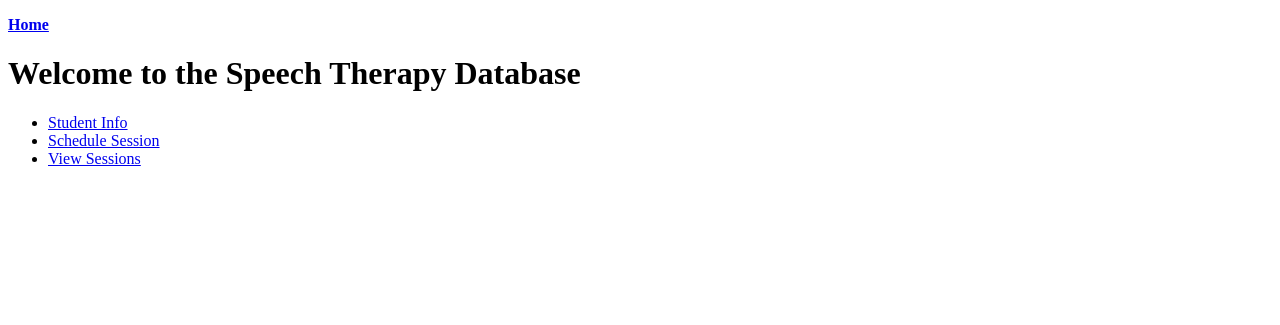
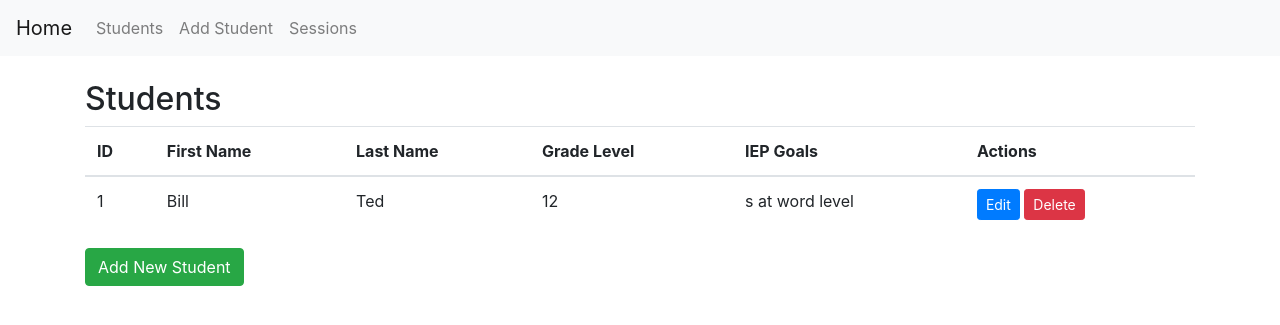
Before and after one commit to hendrism/student_database, a Flask app: page / in a window 1280 px wide. Shown: the top 325 px of the page. Run offline with Flask 3, Linux system fonts and the light colour scheme; data comes from the database, SQL or seed files in the repository; both versions use the stored data as it was after the commit; parts of the project's set-up code (start-up, migrations or seed data) failed here and were passed over; some libraries are stand-ins or nearby versions.

Commit message:
big changes

```diff
--- a/app.py
+++ b/app.py
@@ -1,21 +1,18 @@
 from flask import Flask
 from routes import routes_bp
-from models import db, Student, Session, Goal, Objective, session_objectives_association
-# No Flask-Migrate import here for now
+from models import db
 
 app = Flask(__name__)
-app.config['SQLALCHEMY_DATABASE_URI'] = 'sqlite:///database.db'
+app.config['SQLALCHEMY_DATABASE_URI'] = 'sqlite:////Users/Sean-Work/Databases/student_database/database.db'  # YOUR ABSOLUTE PATH
 app.config['SQLALCHEMY_TRACK_MODIFICATIONS'] = False
 app.config['SECRET_KEY'] = 'your_secret_key'
 
 db.init_app(app)
-
-app.register_blueprint(routes_bp, app=app, db=db)
+app.register_blueprint(routes_bp)
 
 with app.app_context():
-    print("--- Before db.create_all() ---")  # ADD THIS PRINT STATEMENT BEFORE
     db.create_all()
-    print("--- After db.create_all() ---")   # ADD THIS PRINT STATEMENT AFTER
+    print("--- Database tables created (or already exist) ---")
 
 if __name__ == '__main__':
     app.run(debug=True)
--- a/routes.py
+++ b/routes.py
@@ -1,138 +1,131 @@
-from flask import request, redirect, url_for, render_template, flash, Blueprint
-from models import Student, Session, Goal, Objective, session_objectives_association # Change back to absolute import (remove .)
+from flask import request, redirect, url_for, render_template, flash, Blueprint, current_app
+from models import Student, Session, Goal, Objective, session_objectives_association, db  # Absolute imports
 from datetime import datetime
 
 routes_bp = Blueprint('routes', __name__)
 
 @routes_bp.route('/')
 def index():
-    return render_template('index.html')
+    students = Student.query.all()
+    return render_template('index.html', students=students)
 
-@routes_bp.route('/students')
-def student_list():
-    search_term = request.args.get('search')
-    if search_term:
-        students = Student.query.filter(Student.first_name.contains(search_term) | Student.last_name.contains(search_term)).all()
-    else:
-        students = Student.query.all()
+@routes_bp.route('/add_student', methods=['GET', 'POST'])
+def add_student():
+    if request.method == 'POST':
+        first_name = request.form['first_name']
+        last_name = request.form['last_name']
+        grade_level = request.form['grade_level']
+        iep_goals = request.form['iep_goals']
 
-    print("Debugging - Student List Route:") # Debugging print statement (start of route)
-    print(f"  search_term: {search_term}") # Debugging: Check search term
-    print(f"  students: {students}, type: {type(students) if students else None}") # Debugging: Check students list
-    if students:
-        print(f"  Number of students fetched: {len(students)}") # Debugging: Count students
-    else:
-        print("  No students fetched (students is empty or None)") # Debugging: No students message
+        new_student = Student(first_name=first_name, last_name=last_name, grade_level=grade_level, iep_goals=iep_goals)
 
-    return render_template('students.html', students=students, search_term=search_term)
+        db.session.add(new_student)
+        db.session.commit()
+        flash('Student added successfully!', 'success')
+        return redirect(url_for('routes.index'))
+    return render_template('add_student.html')
 
-@routes_bp.route('/schedule_session/confirmation')
-def schedule_session_confirmation():
-    return render_template('schedule_confirmation.html')
+@routes_bp.route('/sessions')
+def sessions():
+    sessions_list = Session.query.all()
+    return render_template('sessions.html', sessions=sessions_list)
 
-@routes_bp.route('/schedule_session', methods=['GET', 'POST'])
-def schedule_session():
+@routes_bp.route('/add_session', methods=['GET', 'POST'])
+def add_session():
     students = Student.query.all()
-    selected_student_id = request.args.get('student_id') # Get student_id from query parameters for "View Goals"
-    selected_student = Student.query.get(selected_student_id) if selected_student_id else None
-    selected_student_goals = selected_student.goals if selected_student else None
-    date_of_session = None # Initialize date_of_session to None for GET requests
-    time_of_session = None # Initialize time_of_session to None for GET requests
-    plan_notes = None # Initialize plan_notes to None for GET requests
-    action = request.args.get('action') # Check if "View Goals/Objectives" button was clicked
+    objectives = Objective.query.all()  # Get all objectives for the form
+    if request.method == 'POST':
+        student_id = request.form['student_id']
+        date_str = request.form['date_of_session']
+        time_str = request.form['time_of_session']
+        status = request.form['status']
+        plan_notes = request.form['plan_notes']
+        objective_ids = request.form.getlist('objectives')  # Get selected objective IDs
 
-    if action == 'view_goals': # Check if "View Goals/Objectives" button was clicked
-        print("Debugging - View Goals Action:")
-        print(f"  selected_student_id: {selected_student_id}")
-        print(f"  selected_student: {selected_student}, type: {type(selected_student) if selected_student else None}")
-        print(f"  selected_student_goals: {selected_student_goals}, type: {type(selected_student_goals) if selected_student_goals else None}")
-        if selected_student_goals:
-            print(f"  Number of goals fetched: {len(selected_student_goals)}")
-        else:
-            print("  No goals fetched")
-
-        # If "View Goals/Objectives" button is clicked, just re-render the template with goals/objectives
-        return render_template('session_scheduling.html',
-                               students=students,
-                               selected_student_id=selected_student_id,
-                               selected_student=selected_student,
-                               selected_student_goals=selected_student_goals)
-
-    if request.method == 'POST': # If form is submitted (Schedule Session button)
-        selected_student_id = request.form['student_id']
-        date_of_session_str = request.form['date_of_session']
-        date_of_session_python_date = datetime.strptime(date_of_session_str, '%Y-%m-%d').date() # Convert date string to date object
-        time_of_session_str = request.form['time_of_session']
-        time_of_session_python_time = datetime.strptime(time_of_session_str, '%H:%M').time() # Convert time string to time object
-        plan_notes = request.form['plan_notes']
-        selected_objective_ids = request.form.getlist('selected_objectives') # Get list of selected objective IDs
-
-        print("Debugging - Schedule Session POST Request:")
-        print(f"  Selected Student ID: {selected_student_id}")
-        print(f"  Date of Session: {date_of_session_python_date}")
-        print(f"  Time of Session: {time_of_session_python_time}")
-        print(f"  Plan Notes: {plan_notes}")
-        print(f"  Selected Objective IDs: {selected_objective_ids}")
+        # --- Date and Time Conversion ---
+        try:
+            date_of_session = datetime.strptime(date_str, '%Y-%m-%d').date()  # Correct date format
+            time_of_session = datetime.strptime(time_str, '%H:%M').time()    # Correct time format
+        except ValueError:
+            flash('Invalid date or time format!', 'error')
+            return redirect(url_for('routes.add_session'))  # Re-render the form
 
         new_session = Session(
-            student_id=selected_student_id,
-            date_of_session=date_of_session_python_date,
-            time_of_session=time_of_session_python_time,
-            status='Scheduled',
+            student_id=student_id,
+            date_of_session=date_of_session,
+            time_of_session=time_of_session,
+            status=status,
             plan_notes=plan_notes
         )
+
         db.session.add(new_session)
 
-        if selected_objective_ids: # If any objectives were selected
-            selected_objectives = Objective.query.filter(Objective.objective_id.in_(selected_objective_ids)).all()
-            new_session.objectives.extend(selected_objectives)
-            print(f"  Associated Objectives with Session: {[obj.objective_description for obj in selected_objectives]}")
+        # Add selected objectives to the session
+        selected_objectives = Objective.query.filter(Objective.objective_id.in_(objective_ids)).all()
+        new_session.objectives.extend(selected_objectives)
 
         db.session.commit()
-        return redirect(url_for('routes.session_list_route')) # <-- Change to this (likely)
+        flash('Session added successfully!', 'success')
+        return redirect(url_for('routes.sessions'))
+    return render_template('add_session.html', students=students, objectives=objectives)  # Pass objectives
 
-    return render_template('session_scheduling.html', # For initial GET request or after "View Goals" action
-                           students=students,
-                           selected_student_id=selected_student_id,
-                           selected_student=selected_student,
-                           selected_student_goals=selected_student_goals,
-                           date_of_session=date_of_session, # Pass date_of_session, will be None for GET
-                           time_of_session=time_of_session, # Pass time_of_session, will be None for GET
-                           plan_notes=plan_notes) # Pass plan_notes, will be None for GET
-
-@routes_bp.route('/sessions')
-def session_list_route():
-    filter_date_str = request.args.get('filter_date') # 1. Get filter_date from request arguments
-    filtered_date = None # Initialize filtered_date to None
-
-    if filter_date_str: # 2. Check if filter_date_str is not None or empty
-        try:
-            filtered_date = datetime.strptime(filter_date_str, '%Y-%m-%d').date() # Convert string to date object
-            sessions = Session.query.filter(Session.date_of_session == filtered_date).all() # Filter sessions by date
-        except ValueError:
-            sessions = Session.query.all() # If date parsing fails, show all sessions (or handle error as needed)
-            flash('Invalid date format. Showing all sessions.', 'warning') # Optional: Flash a message
-    else: # If no filter_date provided
-        sessions = Session.query.all() # Get all sessions (no filter)
-
-    return render_template('session_list.html', sessions=sessions, filter_date=filter_date_str) # Pass sessions and filter_date to template
-
-@routes_bp.route('/sessions/<int:session_id>/edit', methods=['GET', 'POST'])
-def edit_session_route(session_id):
+@routes_bp.route('/edit_session/<int:session_id>', methods=['GET', 'POST'])
+def edit_session(session_id):
     session = Session.query.get_or_404(session_id)
     students = Student.query.all()
-    student_goals = session.student.goals if session.student else []
-    session_objective_ids = [objective.objective_id for objective in session.objectives]
+    all_objectives = Objective.query.all()  # Get all objectives for editing
+    if request.method == 'POST':
+        date_str = request.form['date_of_session']
+        time_str = request.form['time_of_session']
 
-    print(f"Debugging: Type of session.time_of_session: {type(session.time_of_session)}")
+        # --- Date and Time Conversion (Edit) ---
+        try:
+            session.date_of_session = datetime.strptime(date_str, '%Y-%m-%d').date()
+            session.time_of_session = datetime.strptime(time_str, '%H:%M').time()
+        except ValueError:
+            flash('Invalid date or time format!', 'error')
+            return redirect(url_for('routes.edit_session', session_id=session_id))  # Re-render
 
+        session.student_id = request.form['student_id']
+        session.status = request.form['status']
+        session.plan_notes = request.form['plan_notes']
+        objective_ids = request.form.getlist('objectives')
+
+        # Update objectives for the session
+        selected_objectives = Objective.query.filter(Objective.objective_id.in_(objective_ids)).all()
+        session.objectives = selected_objectives  # Replace existing objectives
+
+        db.session.commit()
+        flash('Session updated successfully!', 'success')
+        return redirect(url_for('routes.sessions'))
+    return render_template('edit_session.html', session=session, students=students, objectives=all_objectives)
+
+
+@routes_bp.route('/delete_session/<int:session_id>')
+def delete_session(session_id):
+    session = Session.query.get_or_404(session_id)
+    db.session.delete(session)
+    db.session.commit()
+    flash('Session deleted successfully!', 'success')
+    return redirect(url_for('routes.sessions'))
+
+@routes_bp.route('/edit_student/<int:student_id>', methods=['GET', 'POST'])
+def edit_student(student_id):
+    student = Student.query.get_or_404(student_id)
     if request.method == 'POST':
-        print("--- POST request received ---")
-        print("Form data:", request.form)
-        # ... (rest of your POST handling code - temporarily keep the simplified return)
+        student.first_name = request.form['first_name']
+        student.last_name = request.form['last_name']
+        student.grade_level = request.form['grade_level']
+        student.iep_goals = request.form['iep_goals']
+        db.session.commit()
+        flash('Student updated successfully!', 'success')
+        return redirect(url_for('routes.index'))
+    return render_template('edit_student.html', student=student)
 
-    return render_template('edit_session.html',
-                           session=session,
-                           students=students,
-                           student_goals=student_goals,
-                           session_objective_ids=session_objective_ids)
+@routes_bp.route('/delete_student/<int:student_id>')
+def delete_student(student_id):
+    student = Student.query.get_or_404(student_id)
+    db.session.delete(student)
+    db.session.commit()
+    flash('Student deleted successfully!', 'success')
+    return redirect(url_for('routes.index'))
--- /dev/null
+++ b/templates/base.html
@@ -0,0 +1,51 @@
+<!DOCTYPE html>
+<html lang="en">
+<head>
+    <meta charset="UTF-8">
+    <meta name="viewport" content="width=device-width, initial-scale=1.0">
+    <title>{% block title %}Student Database{% endblock %}</title>
+    <link rel="stylesheet" href="https://stackpath.bootstrapcdn.com/bootstrap/4.5.2/css/bootstrap.min.css">
+    </head>
+<body>
+    <nav class="navbar navbar-expand-lg navbar-light bg-light">
+        <a class="navbar-brand" href="{{ url_for('routes.index') }}">Home</a>
+        <button class="navbar-toggler" type="button" data-toggle="collapse" data-target="#navbarNav" aria-controls="navbarNav" aria-expanded="false" aria-label="Toggle navigation">
+            <span class="navbar-toggler-icon"></span>
+        </button>
+        <div class="collapse navbar-collapse" id="navbarNav">
+            <ul class="navbar-nav">
+                <li class="nav-item">
+                    <a class="nav-link" href="{{ url_for('routes.index') }}">Students</a>
+                </li>
+                <li class="nav-item">
+                    <a class="nav-link" href="{{ url_for('routes.add_student') }}">Add Student</a>
+                </li>
+                <li class="nav-item">
+                    <a class="nav-link" href="{{ url_for('routes.sessions') }}">Sessions</a>
+                </li>
+                </ul>
+        </div>
+    </nav>
+
+    <div class="container mt-4">
+        {% with messages = get_flashed_messages(with_categories=true) %}
+          {% if messages %}
+            {% for category, message in messages %}
+              <div class="alert alert-{{ category }} alert-dismissible fade show" role="alert">
+                {{ message }}
+                <button type="button" class="close" data-dismiss="alert" aria-label="Close">
+                  <span aria-hidden="true">&times;</span>
+                </button>
+              </div>
+            {% endfor %}
+          {% endif %}
+        {% endwith %}
+
+        {% block content %}{% endblock %}
+    </div>
+
+    <script src="https://code.jquery.com/jquery-3.5.1.slim.min.js"></script>
+    <script src="https://cdn.jsdelivr.net/npm/popper.js@1.16.1/dist/umd/popper.min.js"></script>
+    <script src="https://stackpath.bootstrapcdn.com/bootstrap/4.5.2/js/bootstrap.min.js"></script>
+    </body>
+</html>
--- a/templates/index.html
+++ b/templates/index.html
@@ -1,17 +1,32 @@
-<!DOCTYPE html>
-<html>
-<head>
-    <title>Speech Therapy Database Home</title>
-</head>
-<body>
-    <p><a href="/"><strong>Home</strong></a></p>  <h1>Welcome to the Speech Therapy Database</h1>
+{% extends "base.html" %}
 
-    <nav>
-        <ul>
-            <li><a href="{{ url_for('routes.student_list') }}">Student Info</a></li>
-            <li><a href="/schedule_session">Schedule Session</a></li>
-            <li><a href="/sessions">View Sessions</a></li>
-        </ul>
-    </nav>
-</body>
-</html>
+{% block content %}
+  <h2>Students</h2>
+  <table class="table">
+    <thead>
+      <tr>
+        <th>ID</th>
+        <th>First Name</th>
+        <th>Last Name</th>
+        <th>Grade Level</th>
+        <th>IEP Goals</th>
+        <th>Actions</th> </tr>
+    </thead>
+    <tbody>
+      {% for student in students %}
+        <tr>
+          <td>{{ student.student_id }}</td>
+          <td>{{ student.first_name }}</td>
+          <td>{{ student.last_name }}</td>
+          <td>{{ student.grade_level }}</td>
+          <td>{{ student.iep_goals }}</td>
+          <td>
+            <a href="{{ url_for('routes.edit_student', student_id=student.student_id) }}" class="btn btn-primary btn-sm">Edit</a>
+            <a href="{{ url_for('routes.delete_student', student_id=student.student_id) }}" class="btn btn-danger btn-sm">Delete</a>
+          </td>
+        </tr>
+      {% endfor %}
+    </tbody>
+  </table>
+  <a href="{{ url_for('routes.add_student') }}" class="btn btn-success">Add New Student</a>
+{% endblock %}
```
Also changed, not shown: models.py (+26 -20 lines), templates/add_student.html (added, +24 -0 lines), templates/edit_student.html (added, +24 -0 lines), templates/sessions.html (added, +43 -0 lines), database.db (added), 1 other file.
